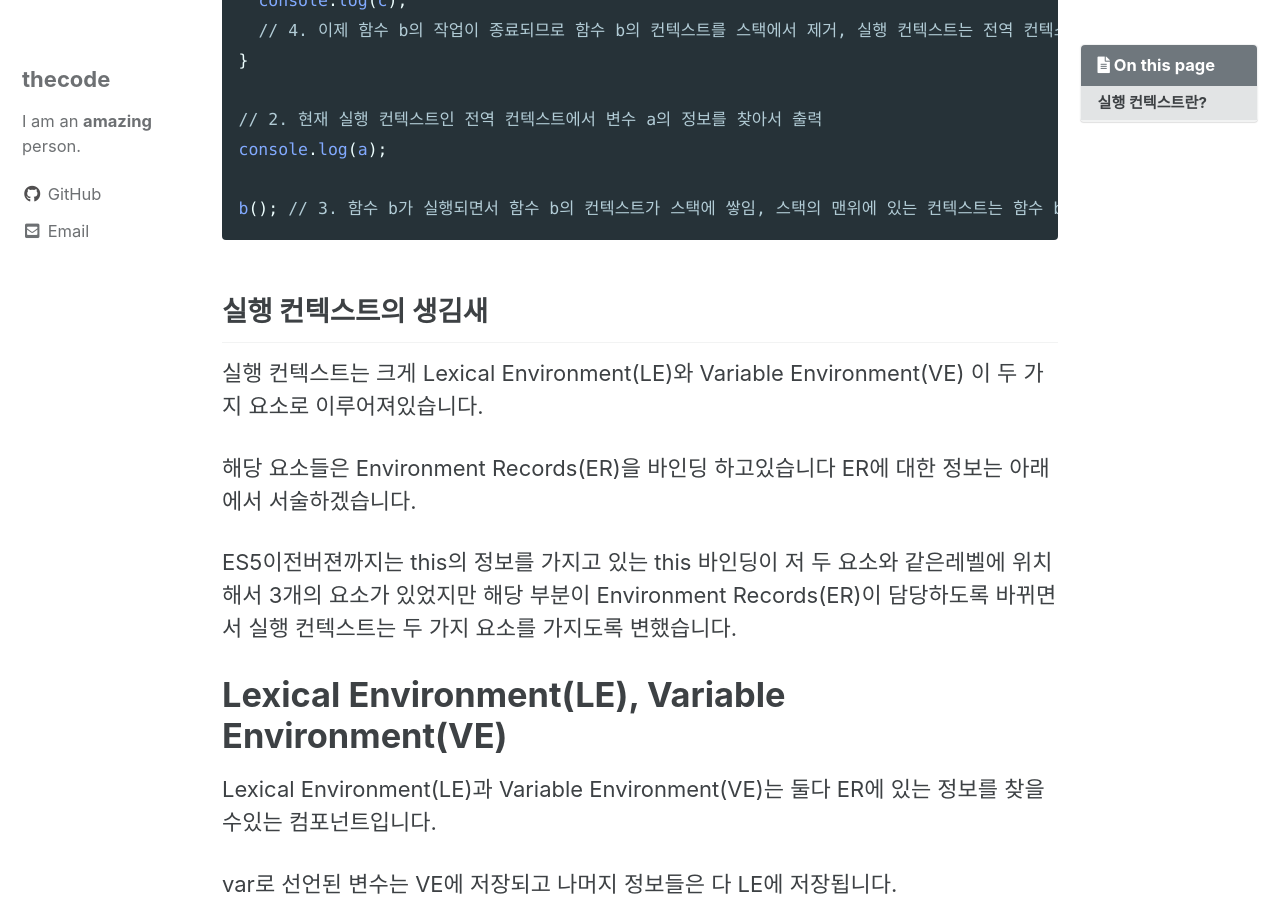
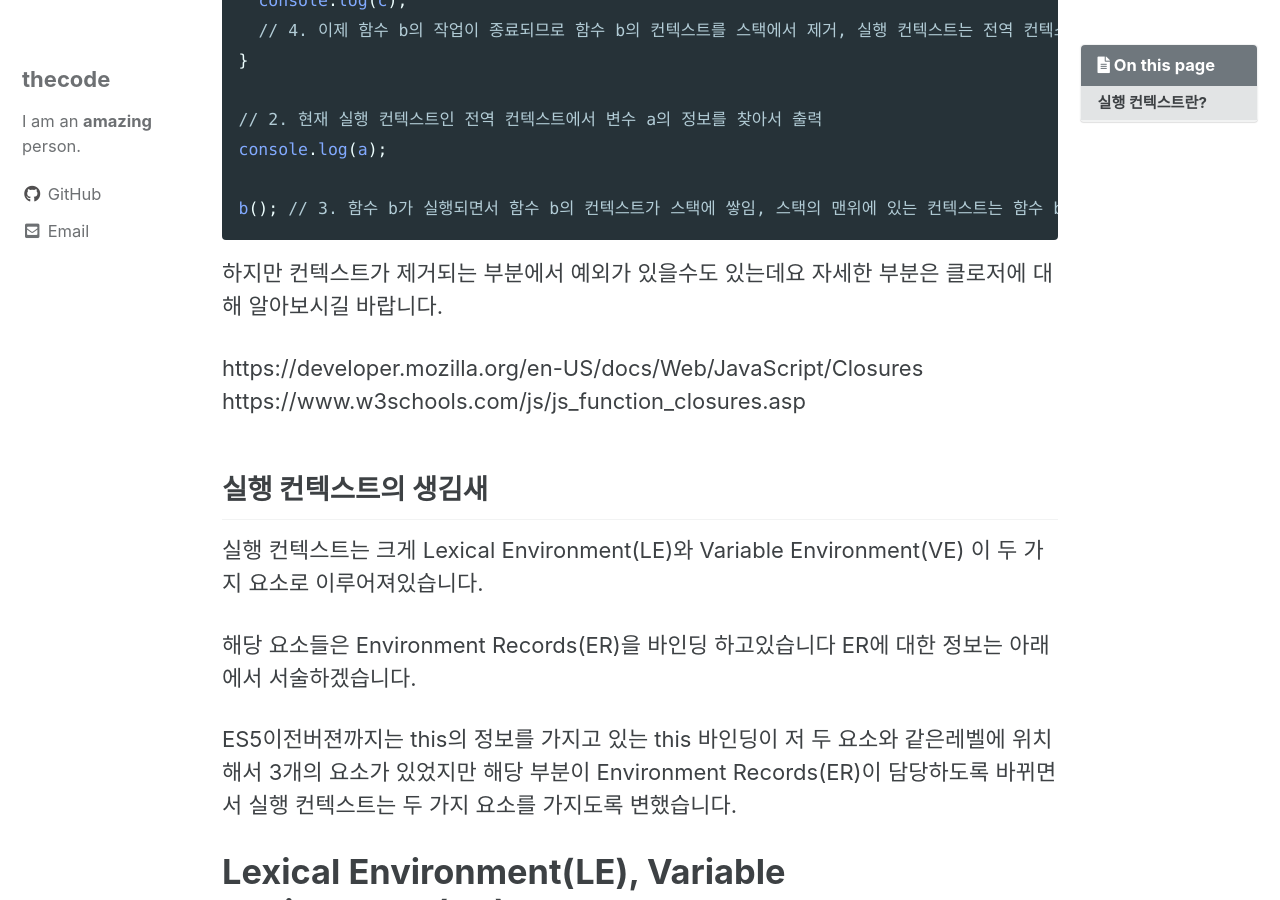
Before and after one commit to thecode00/thecode00.github.io, a Jekyll site: the page built from _posts/Javascript/2023-12-31-js-execution-context.md, in a window 1280 px wide and 900 px high, scrolled down 784 px. Built offline with Jekyll 4.4.1, drawn with Linux system fonts in a browser that asks for light colours; cached includes are drawn as plain includes; some web fonts are replaced.

Commit message:
Add closure

````diff
--- a/_posts/Javascript/2023-12-31-js-execution-context.md
+++ b/_posts/Javascript/2023-12-31-js-execution-context.md
@@ -34,6 +34,11 @@ console.log(a);
 b(); // 3. 함수 b가 실행되면서 함수 b의 컨텍스트가 스택에 쌓임, 스택의 맨위에 있는 컨텍스트는 함수 b의 컨텍스트이므로 실행 컨텍스트는 함수 b의 컨텍스트로 변경됨
 ```
 
+하지만 컨텍스트가 제거되는 부분에서 예외가 있을수도 있는데요 자세한 부분은 클로저에 대해 알아보시길 바랍니다.
+
+https://developer.mozilla.org/en-US/docs/Web/JavaScript/Closures
+https://www.w3schools.com/js/js_function_closures.asp
+
 ## 실행 컨텍스트의 생김새
 
 실행 컨텍스트는 크게 Lexical Environment(LE)와 Variable Environment(VE) 이 두 가지 요소로 이루어져있습니다.
````
